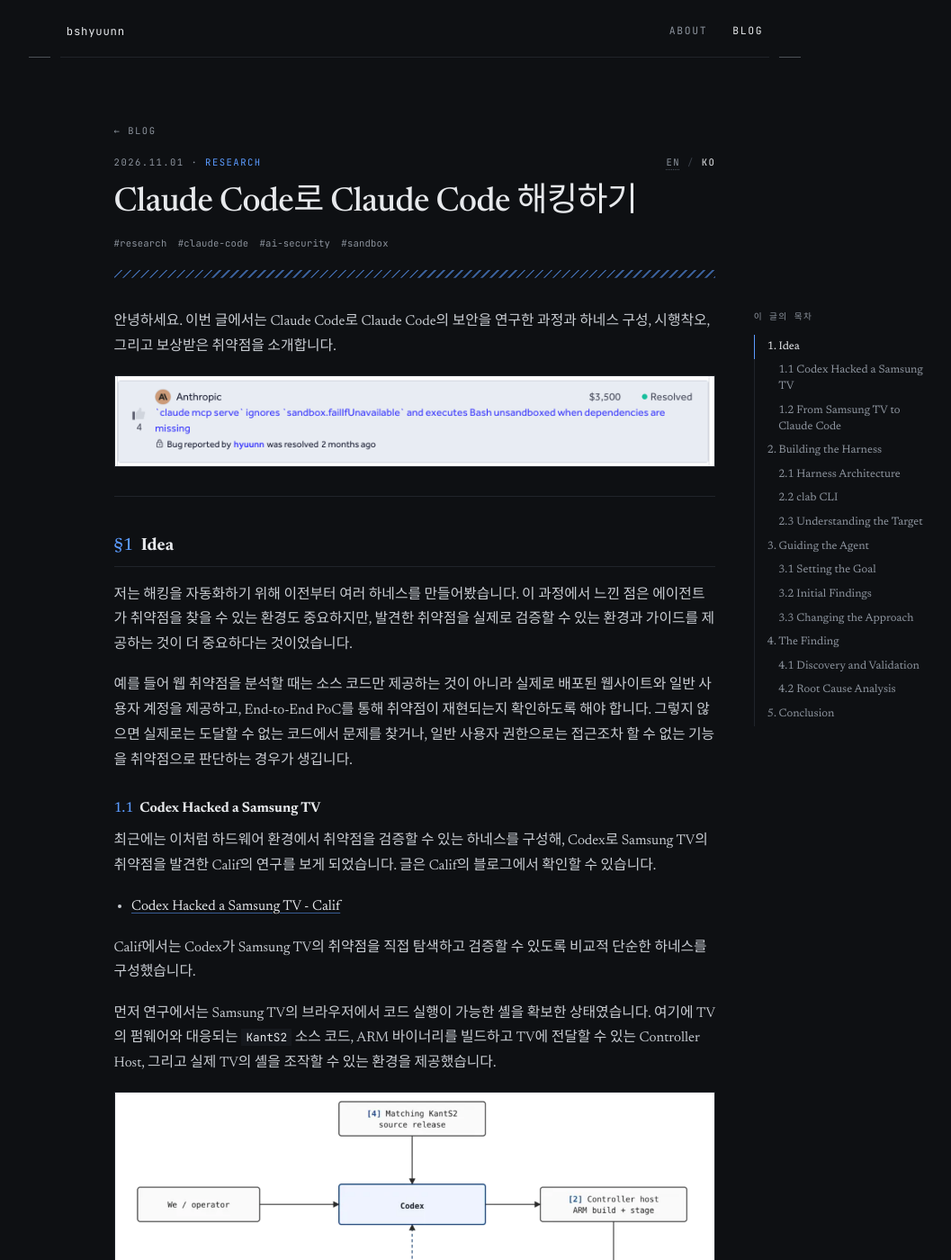
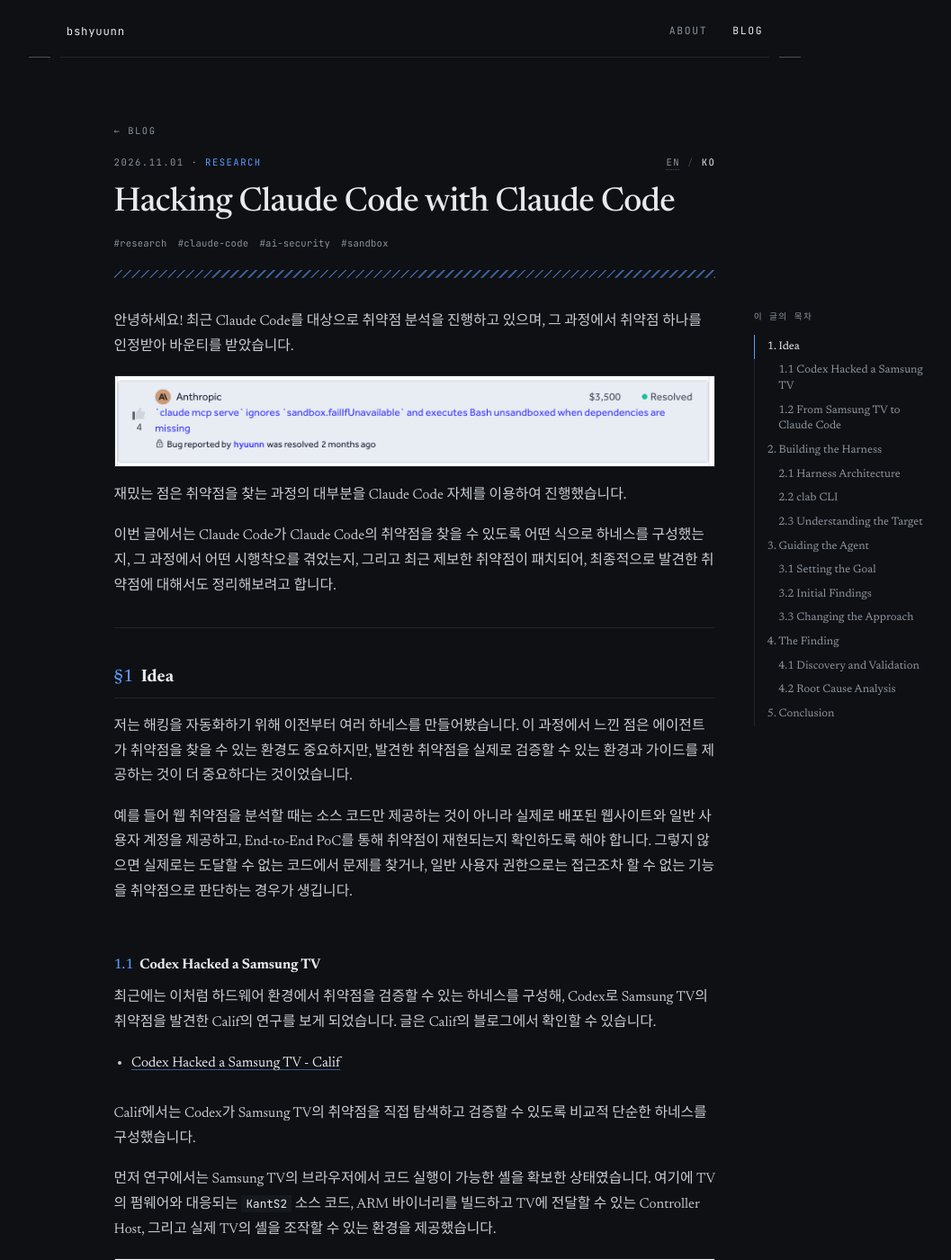
Before and after one commit to bshyuunn/bshyuunn.github.io, a Jekyll site: the page built from _posts/ko/2026-11-01-Hacking-Claude-Code-with-Claude-Code.md, in a window 1280 px wide and 1400 px high. Shown: the whole window at 90% size, without its empty margins (179-1236 px from the left). Built offline with Jekyll 4.4.1, drawn with Linux system fonts in a browser that asks for light colours.

Commit message:
Refine blog language views and article spacing

`````diff
--- a/_posts/ko/2026-11-01-Hacking-Claude-Code-with-Claude-Code.md
+++ b/_posts/ko/2026-11-01-Hacking-Claude-Code-with-Claude-Code.md
@@ -1,6 +1,6 @@
 ---
 layout: post
-title: "Claude Code로 Claude Code 해킹하기"
+title: "Hacking Claude Code with Claude Code"
 categories:
   - Research
 author: Songhyun Bae
@@ -8,9 +8,13 @@ tags: [research, claude-code, ai-security, sandbox]
 short: "Hacking Claude Code"
 ---
 
-안녕하세요. 이번 글에서는 Claude Code로 Claude Code의 보안을 연구한 과정과 하네스 구성, 시행착오, 그리고 보상받은 취약점을 소개합니다.
+안녕하세요! 최근 Claude Code를 대상으로 취약점 분석을 진행하고 있으며, 그 과정에서 취약점 하나를 인정받아 바운티를 받았습니다.
 
 ![Anthropic 버그 바운티 보고서 요약](/assets/img/posts/claude-code-security-research/00.png)
+
+재밌는 점은 취약점을 찾는 과정의 대부분을 Claude Code 자체를 이용하여 진행했습니다.
+
+이번 글에서는 Claude Code가 Claude Code의 취약점을 찾을 수 있도록 어떤 식으로 하네스를 구성했는지, 그 과정에서 어떤 시행착오를 겪었는지, 그리고 최근 제보한 취약점이 패치되어, 최종적으로 발견한 취약점에 대해서도 정리해보려고 합니다.
 
 ---
 
@@ -20,11 +24,15 @@ short: "Hacking Claude Code"
 
 예를 들어 웹 취약점을 분석할 때는 소스 코드만 제공하는 것이 아니라 실제로 배포된 웹사이트와 일반 사용자 계정을 제공하고, End-to-End PoC를 통해 취약점이 재현되는지 확인하도록 해야 합니다. 그렇지 않으면 실제로는 도달할 수 없는 코드에서 문제를 찾거나, 일반 사용자 권한으로는 접근조차 할 수 없는 기능을 취약점으로 판단하는 경우가 생깁니다.
 
+<div class="paragraph-gap" aria-hidden="true"></div>
+
 ### 1.1 Codex Hacked a Samsung TV
 
 최근에는 이처럼 하드웨어 환경에서 취약점을 검증할 수 있는 하네스를 구성해, Codex로 Samsung TV의 취약점을 발견한 Calif의 연구를 보게 되었습니다. 글은 Calif의 블로그에서 확인할 수 있습니다.
 
 - [Codex Hacked a Samsung TV - Calif](https://blog.calif.io/p/codex-hacked-a-samsung-tv)
+
+<div class="paragraph-gap" aria-hidden="true"></div>
 
 Calif에서는 Codex가 Samsung TV의 취약점을 직접 탐색하고 검증할 수 있도록 비교적 단순한 하네스를 구성했습니다.
 
@@ -32,11 +40,15 @@ Calif에서는 Codex가 Samsung TV의 취약점을 직접 탐색하고 검증할
 
 ![Codex와 삼성 TV 연구 환경 구성도](/assets/img/posts/claude-code-security-research/01.png)
 
+<div class="paragraph-gap" aria-hidden="true"></div>
+
 Codex는 Controller Host에 SSH로 접속하고, `tmux send-keys`를 이용해 이미 연결되어 있는 TV 셸에 명령을 전달했습니다. 그리고 실행 결과를 로그로 확인하면서 필요한 테스트 코드를 작성하고, Controller에서 빌드한 뒤 TV에서 실행하는 과정을 반복했습니다.
 
 이때 Codex에게 주어진 최초 목표는 Samsung TV에서 root 권한 상승이 가능한 취약점을 찾는 것이었습니다. 구체적으로 어떤 공격 기법을 사용하라고는 명시하지 않았습니다. 대신 코덱스가 직접 소스 코드에 취약점이 실제로 존재하는지, 브라우저 사용자 권한에서 접근할 수 있는지, 실제 TV에서도 재현되는지를 철저히 검증하도록 추가로 지시했습니다.
 
 이 과정에서 Codex는 접근 가능한 디바이스 드라이버들을 조사하고, `ntksys` 드라이버에서 물리 메모리를 매핑할 수 있는 문제를 발견했습니다. 이후 작은 테스트 프로그램으로 실제 메모리 읽기와 쓰기가 가능한지 확인했고, 최종적으로 브라우저 셸에서 root 권한을 획득하는 데 성공했습니다.
+
+<div class="paragraph-gap" aria-hidden="true"></div>
 
 ### 1.2 From Samsung TV to Claude Code
 
@@ -48,6 +60,8 @@ Calif의 연구에서 특히 눈에 들어왔던 부분은 `tmux`를 이용한
 
 예를 들어 Claude Code를 별도의 환경에서 실행하고, 다른 Claude Code가 `tmux`를 이용해 메시지를 보내거나 방향키로 메뉴를 조작하고, 실행 결과를 확인하도록 만드는 것입니다. 여기에 설정 파일이나 실행 옵션을 자유롭게 변경하고 여러 테스트 환경을 만들 수 있게 한다면, 에이전트가 다른 에이전트의 다양한 보안 동작을 직접 테스트해볼 수 있을 것 같았습니다.
 
+<div class="paragraph-gap" aria-hidden="true"></div>
+
 또 하나 흥미로웠던 점은 멀티 에이전트나 복잡한 워크플로를 사용하지 않았다는 것입니다. 순수 Codex 하나에 Samsung TV를 직접 조작하고 테스트할 수 있는 환경과 펌웨어 소스 코드를 제공한 뒤, 취약점을 찾아보라는 목표를 주었습니다.
 
 그리고 연구자가 중간중간 직접 개입해 소스 코드와 실제 장비에서 취약점이 존재하는지 철저히 검증하도록 지시하거나, 실행 환경을 잘못 이해했을 때 바로잡아주는 등 연구 방향을 잡아주었습니다.
@@ -58,11 +72,15 @@ Calif의 연구에서 특히 눈에 들어왔던 부분은 `tmux`를 이용한
 
 이렇게 Claude Code가 다른 Claude Code를 직접 분석하고 테스트할 수 있는 하네스를 만들기 시작했습니다.
 
+<div class="paragraph-gap" aria-hidden="true"></div>
+
 ## 2. Building the Harness
 
 하네스를 구성하면서 가장 중요하게 생각한 것은 에이전트가 다양한 환경을 자유롭게 구성하고, 실제 Claude Code를 실행해 결과를 검증할 수 있어야 한다는 점이었습니다.
 
 Claude Code에는 다양한 CLI 옵션과 권한 설정, 프로젝트 설정 파일, MCP 등의 기능이 있습니다. 따라서 특정 기능만 테스트할 수 있도록 제한하기보다는 에이전트가 직접 설정을 변경하고, 다양한 조건에서 Claude Code를 실행할 수 있도록 구성했습니다.
+
+<div class="paragraph-gap" aria-hidden="true"></div>
 
 ### 2.1 Harness Architecture
 
@@ -77,6 +95,8 @@ Claude Code에는 다양한 CLI 옵션과 권한 설정, 프로젝트 설정 파
 또한 Claude Code의 내부 구현을 분석할 수 있는 자료를 제공하고, 실제 테스트 결과와 취약점 후보를 기록할 수 있는 환경도 구성했습니다.
 
 전체적으로 취약점 탐색이나 검증을 위한 복잡한 워크플로를 별도로 구현하기보다는, 에이전트가 직접 분석하고 실험할 수 있는 환경을 제공하는 데 집중했습니다.
+
+<div class="paragraph-gap" aria-hidden="true"></div>
 
 ### 2.2 clab CLI
 
@@ -149,13 +169,19 @@ Examples:
 Run 'clab COMMAND --help' for command-specific help.
 ```
 
+<div class="paragraph-gap" aria-hidden="true"></div>
+
 각 Case는 별도의 Workspace와 설정 디렉터리를 가지며, 하나의 Case에서 여러 Claude Code 세션을 동시에 실행할 수도 있습니다.
 
 또한 Claude Code를 실행할 때 원하는 CLI 인자를 그대로 전달할 수 있도록 하여, 에이전트가 권한 설정이나 MCP 등 다양한 옵션을 자유롭게 변경하며 테스트할 수 있게 했습니다.
 
+<div class="paragraph-gap" aria-hidden="true"></div>
+
 실제로 연구 에이전트가 `clab`을 이용해 다른 Claude Code 세션을 실행하고 조작하는 모습은 다음과 같습니다.
 
 ![clab 세션의 실험 실행 화면](/assets/img/posts/claude-code-security-research/03.png)
+
+<div class="paragraph-gap" aria-hidden="true"></div>
 
 추가로 에이전트가 `clab`을 올바르게 사용할 수 있도록 Agent Skill도 작성했습니다.
 
@@ -193,7 +219,11 @@ Critical rules:
 ...
 ````
 
+<div class="paragraph-gap" aria-hidden="true"></div>
+
 이렇게 에이전트가 직접 테스트 환경을 구성하고 Claude Code와 상호작용할 수 있도록 하되, 취약점 탐색과 검증 과정 자체는 에이전트에게 맡기도록 했습니다.
+
+<div class="paragraph-gap" aria-hidden="true"></div>
 
 ### 2.3 Understanding the Target
 
@@ -209,6 +239,8 @@ npm pack @anthropic-ai/claude-code@<VERSION>
 
 추가로 연구를 진행하면서 기존에 공개된 1-day 취약점 자료와 Claude Code 공식 문서도 함께 제공했습니다.
 
+<div class="paragraph-gap" aria-hidden="true"></div>
+
 ## 3. Guiding the Agent
 
 ### 3.1 Setting the Goal
@@ -216,6 +248,8 @@ npm pack @anthropic-ai/claude-code@<VERSION>
 하네스를 구성한 다음에는 에이전트에게 어떤 목표를 주고, 이 환경을 어떻게 활용하도록 안내할 것인지도 중요합니다.
 
 Calif의 연구에서는 처음에 Samsung TV에서 root 권한 상승 취약점을 찾으라는 목표를 주고, 이후 연구를 진행하면서 검증 방법이나 SSH, tmux 등의 환경 사용법을 추가 프롬프트로 단계적으로 안내했습니다.
+
+<div class="paragraph-gap" aria-hidden="true"></div>
 
 저도 비슷하게 프롬프팅을 통해 연구를 진행하도록 했지만, 처음부터 Goal과 관련 지침들을 함께 제공하여 에이전트가 스스로 연구를 이어갈 수 있도록 구성했습니다.
 
@@ -225,6 +259,8 @@ Calif의 연구에서는 처음에 Samsung TV에서 root 권한 상승 취약점
 - CLAUDE.md: 연구 환경, 코드 분석 방법, 취약점 검증 원칙
 - SCOPE.md: Anthropic Bug Bounty의 In Scope 및 Out of Scope 규칙
 - clab Skill: 하네스의 사용 방법과 실행 결과 해석 방법
+
+<div class="paragraph-gap" aria-hidden="true"></div>
 
 이렇게 구체적인 환경 설명과 사용 방법은 별도의 문서로 분리하고, Goal에는 에이전트가 최종적으로 달성해야 할 목표와 성공 조건만 간결하게 정의하려고 했습니다.
 
@@ -246,11 +282,17 @@ Once a valid finding is confirmed, prepare a detailed vulnerability report with
 Continue investigating until a valid finding is confirmed. If an approach fails, revise your hypotheses and explore alternative attack surfaces.
 ```
 
+<div class="paragraph-gap" aria-hidden="true"></div>
+
 이렇게 Goal과 기본 지침들을 제공한 뒤, 구체적인 취약점 탐색 방법과 실험 과정은 Claude Code가 스스로 결정하도록 했습니다.
+
+<div class="paragraph-gap" aria-hidden="true"></div>
 
 ### 3.2 Initial Findings
 
 초기 Goal로 몇 시간 동안 취약점 탐색을 진행하자 여러 후보가 나오기 시작했습니다. 에이전트는 코드를 분석하고 테스트 환경을 구성해 동작을 재현했으며, 저도 그중 몇 가지를 검토해 Anthropic에 제보했습니다. 하지만 대부분은 Intended Design이라는 이유로 Informative 처리되었습니다.
+
+<div class="paragraph-gap" aria-hidden="true"></div>
 
 대표적인 사례는 Workspace Trust 승인 직후 프로젝트의 `SessionStart` Hook이 별도의 명령 실행 승인 없이 실행되는 동작이었습니다. 악성 리포지토리를 클론한 사용자가 Claude Code를 실행하고 폴더 신뢰를 승인하면, 프로젝트에 설정된 명령이 사용자 권한으로 실행될 수 있었습니다.
 
@@ -260,7 +302,11 @@ Continue investigating until a valid finding is confirmed. If an approach fails,
 
 SK쉴더스가 소개한 [*TrustFall* 연구](https://www.skshieldus.com/security-insights/trends/trustfall-ai-coding-cli-mcp-rce)에서도 폴더 신뢰 승인 뒤 프로젝트의 MCP 서버가 자동 실행되는 유사한 문제를 다뤘습니다. TrustFall 사례 역시 Anthropic은 의도된 동작으로 판단했습니다.
 
+<div class="paragraph-gap" aria-hidden="true"></div>
+
 이 밖에도 비슷한 이유로 보고서 3건이 Informative로 종결되었습니다. 이 경험을 통해 Anthropic이 어디까지를 사용자의 승인 범위로 보고, 어떤 동작을 보안 경계 위반으로 인정하는지 더 정확히 이해할 필요가 있음을 알게 되었습니다.
+
+<div class="paragraph-gap" aria-hidden="true"></div>
 
 ### 3.3 Changing the Approach
 
@@ -288,13 +334,19 @@ Continue investigating until one valid vulnerability is confirmed. If an approac
 Once a valid finding is confirmed, prepare a detailed vulnerability report with reproduction steps and supporting evidence for independent human review. Do not submit reports automatically
 ```
 
+<div class="paragraph-gap" aria-hidden="true"></div>
+
 또한 이때부터는 저도 분석에 더 적극적으로 참여했습니다. Anthropic의 답변을 함께 검토하며 인정되지 않은 이유를 살펴보고, 에이전트가 제시한 후보의 조건을 다시 확인하거나 다음 조사 방향을 제시했습니다. 특히 **공식 문서에서 보장하는 보안 동작이 실제 코드의 각 실행 경로에서도 적용되는지** 살펴보도록 했습니다.
+
+<div class="paragraph-gap" aria-hidden="true"></div>
 
 ## 4. The Finding
 
 ### 4.1 Discovery and Validation
 
 연구를 진행하면서 저는 에이전트에게 문서에서 설명하는 보안 동작이 실제 구현에서도 지켜지는지 살펴보도록 지시했습니다. 에이전트는 이 과정에서 `claude mcp serve`의 샌드박스 관련 설정을 조사했고, `sandbox.failIfUnavailable`이 적용되지 않는 문제를 발견했습니다.
+
+<div class="paragraph-gap" aria-hidden="true"></div>
 
 `claude mcp serve`는 Claude Code를 [MCP 서버로 실행하는 기능](https://code.claude.com/docs/en/mcp)입니다. 다른 MCP 클라이언트가 연결해 Claude Code의 Bash 같은 도구를 호출할 수 있습니다.
 
@@ -311,7 +363,11 @@ Claude Code에서는 다음과 같이 설정하면 샌드박스를 활성화하
 
 여기서 `enabled`는 샌드박스 사용을 요청하는 설정이고, `failIfUnavailable`은 샌드박스를 시작할 수 없을 때 오류와 함께 종료하도록 하는 설정입니다. 보호 기능을 적용할 수 없다면 실행을 중단하는 Fail-Closed 정책에 해당합니다.
 
+<div class="paragraph-gap" aria-hidden="true"></div>
+
 하지만 에이전트가 실행 경로를 비교한 결과, 일반적인 실행에는 샌드박스 사용 가능 여부를 확인하고 시작을 거부하는 검사가 있었지만 MCP 서버의 시작 경로에는 같은 검사가 없었습니다. 이 차이가 실제 실행 결과에도 나타나는지 확인했습니다.
+
+<div class="paragraph-gap" aria-hidden="true"></div>
 
 실제 재현은 `clab`으로 Linux 환경의 Claude Code `2.1.172`를 실행하고, 샌드박스 의존성의 사용 가능 여부를 바꿔가며 진행했습니다. MCP 서버에는 별도의 stdio 클라이언트를 연결해 Bash 도구를 호출한 뒤, 마커 파일 생성 여부로 결과를 확인했습니다.
 
@@ -325,17 +381,25 @@ Claude Code에서는 다음과 같이 설정하면 샌드박스를 활성화하
 
 ![샌드박스 의존성이 없어 Claude Code가 실행을 거부하는 화면](/assets/img/posts/claude-code-security-research/05.png)
 
+<div class="paragraph-gap" aria-hidden="true"></div>
+
 같은 조건에서 `claude mcp serve`는 Bash 명령을 실행했고, 마커 파일이 생성되었습니다.
 
 ![샌드박스 의존성이 없을 때 MCP 서버에서 Bash가 실행된 화면](/assets/img/posts/claude-code-security-research/06.png)
+
+<div class="paragraph-gap" aria-hidden="true"></div>
 
 샌드박스 의존성을 제공하자 MCP 서버의 Bash 명령은 `Read-only file system` 오류로 차단됐고, 마커 파일도 생성되지 않았습니다.
 
 ![샌드박스 의존성이 있을 때 MCP 서버가 Bash 실행을 거부한 화면](/assets/img/posts/claude-code-security-research/07.png)
 
+<div class="paragraph-gap" aria-hidden="true"></div>
+
 ### 4.2 Root Cause Analysis
 
 원인은 MCP 서버의 시작 경로에서 샌드박스 필수 검사가 누락된 데 있었습니다.
+
+<div class="paragraph-gap" aria-hidden="true"></div>
 
 아래 코드는 `2.1.88` npm 패키지의 Source Map에서 복원한 발췌입니다. 실제 재현에 사용한 `2.1.172`의 배포 코드에서도 같은 MCP 호출 구조와 검사 누락을 확인했습니다.
 
@@ -352,6 +416,8 @@ if (SandboxManager.isSandboxRequired()) {
 }
 ```
 
+<div class="paragraph-gap" aria-hidden="true"></div>
+
 반면 MCP 서버의 시작 경로인 `src/cli/handlers/mcp.tsx`는 `setup()`을 거쳐 곧바로 `startMCPServer()`를 호출했습니다. MCP 시작 경로와 `setup()`에는 일반 실행 경로의 샌드박스 필수 검사가 포함되어 있지 않았습니다.
 
 ```tsx
@@ -363,6 +429,8 @@ const { startMCPServer } = await import('../../entrypoints/mcp.js')
 
 await startMCPServer(providedCwd, debug ?? false, verbose ?? false)
 ```
+
+<div class="paragraph-gap" aria-hidden="true"></div>
 
 이후 Bash 도구는 명령에 샌드박스를 적용할지 판단합니다. 관련 로직에서는 의존성 검사에 실패하면 `isSandboxingEnabled()`가 `false`를 반환하고, 이를 확인한 `shouldUseSandbox()`도 `false`를 반환했습니다.
 
@@ -380,12 +448,16 @@ if (!SandboxManager.isSandboxingEnabled()) {
 
 이 두 함수는 샌드박스를 **사용할 수 있는지** 판단하지만, `failIfUnavailable`이 설정되었을 때 실행을 **중단해야 하는지**는 판단하지 않습니다. 일반 실행에서는 시작 단계의 검사가 그 역할을 했습니다. MCP 서버에서는 그 검사가 빠져 있었으므로, `shouldUseSandbox()`가 `false`를 반환한 뒤 Bash 명령이 샌드박스 없이 실행될 수 있었습니다.
 
+<div class="paragraph-gap" aria-hidden="true"></div>
+
 ## 5. Conclusion
 
 해당 문제는 2026년 6월 11일 Anthropic에 제보했고, High 심각도로 인정받아 $3,500의 바운티를 받았습니다. 이후 취약점은 `2.1.196`에서 수정되었습니다.
 
 ![Anthropic의 취약점 인정 및 바운티 지급 확인](/assets/img/posts/claude-code-security-research/08.png)
 
+<div class="paragraph-gap" aria-hidden="true"></div>
+
 이번 연구를 통해 에이전트가 **실제 대상을 실행하고, 조건을 바꾸고, 결과를 확인할 수 있는 하네스**가 얼마나 중요한지 다시 느꼈습니다. `clab`을 마련하자 Claude Code는 스스로 코드를 조사하고 가설을 세워 실험을 이어갔습니다.
 
 연구 전체에서 제출한 보고서 20건 중 인정받은 것은 1건이었고, 2건은 Duplicate, 17건은 Informative로 처리되었습니다. 에이전트가 실험을 수행할 수 있어도, 그 결과가 왜 취약점인지 판단하고 다음 방향을 잡으려면 사람이 타겟을 어느 정도 이해하고 있어야 한다고 느꼈습니다. 이번에 최종적으로 인정받은 취약점 역시 문서의 설명을 실제 실행 경로와 비교해보자고 방향을 제시한 뒤 발견했습니다.
--- a/assets/css/site.css
+++ b/assets/css/site.css
@@ -190,11 +190,12 @@ section h2 {
 
 /* ── blog index ────────────────────────── */
 .page-head { display: flex; flex-direction: column; gap: 14px; }
-.page-head .heading-row { display: flex; flex-wrap: wrap; align-items: baseline; justify-content: space-between; gap: 12px 24px; }
+.page-head .blog-meta { display: flex; flex-wrap: wrap; align-items: baseline; justify-content: space-between; gap: 8px 24px; font-family: var(--mono); font-size: 12px; letter-spacing: 0.14em; text-transform: uppercase; color: var(--muted); }
 .page-head h1 { margin: 0; font-size: 54px; font-weight: 500; letter-spacing: -0.015em; line-height: 1.05; }
 .page-head .hatch { margin-top: 18px; }
 .post-list { display: flex; flex-direction: column; border-bottom: 1px solid var(--line); }
 .post-row { display: flex; align-items: baseline; gap: 28px; padding: 22px 0; border-top: 1px solid var(--line); }
+.post-row[hidden] { display: none; }
 .post-row:hover { text-decoration: none; }
 .pr-date { flex: 0 0 92px; font-family: var(--mono); font-size: 12px; letter-spacing: 0.06em; font-variant-numeric: tabular-nums; color: var(--muted); }
 .pr-main { flex: 1; min-width: 0; display: flex; flex-direction: column; gap: 10px; }
@@ -203,8 +204,6 @@ section h2 {
 .tags { margin: 0; display: flex; flex-wrap: wrap; gap: 4px 14px; font-family: var(--mono); font-size: 12px; letter-spacing: 0.02em; color: var(--muted); }
 .post-row:hover .tag { color: var(--soft); }
 .pr-info { display: flex; flex-wrap: wrap; align-items: baseline; gap: 4px 10px; }
-.lang-marker { font-family: var(--mono); font-size: 12px; letter-spacing: 0.02em; color: var(--faint); }
-.post-row:hover .lang-marker { color: var(--faint); }
 
 .lang-switch { display: inline-flex; align-items: baseline; gap: 9px; flex: none; font-family: var(--mono); font-size: 12px; letter-spacing: 0.14em; text-transform: uppercase; color: var(--muted); }
 .lang-switch .current, .lang-switch [aria-pressed="true"] { color: var(--fg); }
@@ -226,6 +225,7 @@ section h2 {
 .prose { font-size: 18px; line-height: 1.75; color: var(--body); overflow-wrap: break-word; }
 .prose > :first-child { margin-top: 0; }
 .prose p, .prose ul, .prose ol, .prose blockquote, .prose table, .prose pre, .prose .highlighter-rouge { margin: 0 0 20px; }
+.prose .paragraph-gap { height: 12px; }
 .prose a { color: var(--fg); text-decoration: underline; text-decoration-color: var(--accent-55); text-underline-offset: 3px; }
 .prose a:hover { text-decoration-color: var(--accent); }
 .prose strong { color: var(--fg); }
`````
Also changed, not shown: _layouts/blog.html (+4 -4 lines), _posts/en/2026-11-01-Hacking-Claude-Code-with-Claude-Code.md (+5 -1 lines), assets/js/blog-lang.js (+9 -25 lines), tests/test_bilingual.py (+4 -2 lines), tests/test_lang_scripts.cjs (+12 -6 lines), README.md.
